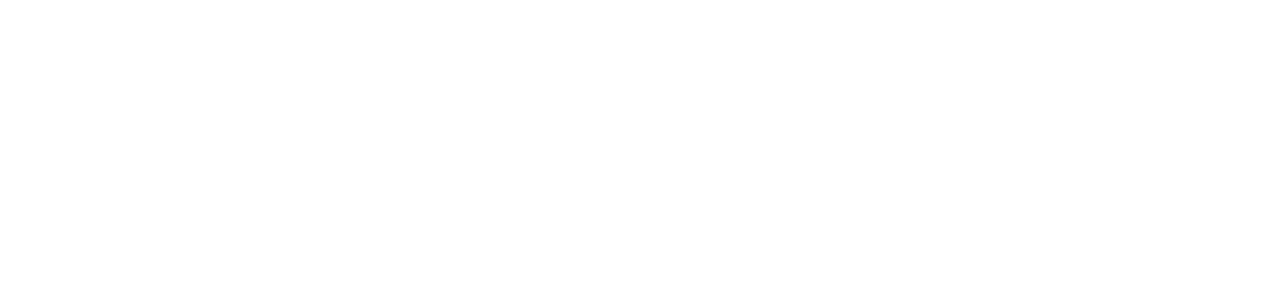
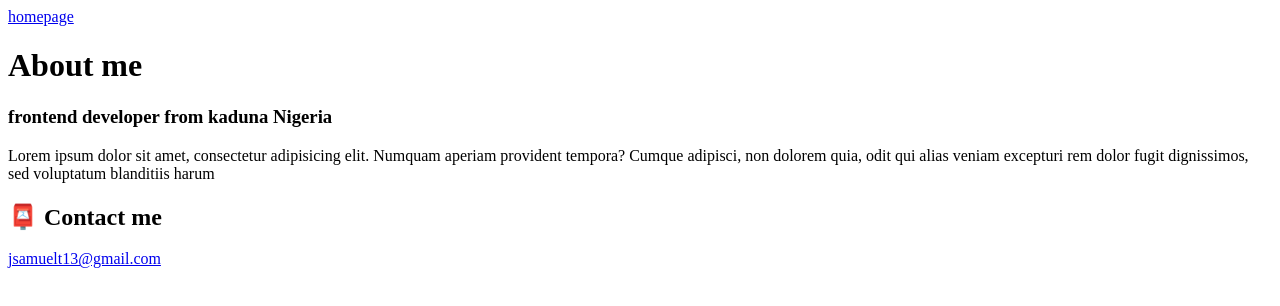
Before and after one commit to ogechi3/frontend-developer-page, a plain HTML site: page about.html in a window 1280 px wide. Drawn offline with Linux system fonts and the light colour scheme.

Commit message:
added links to each page

```diff
--- a/about.html
+++ b/about.html
@@ -5,5 +5,19 @@
     <meta name="viewport" content="width=device-width, initial-scale=1.0" />
     <title>frontend-about-page</title>
   </head>
-  <body></body>
+  <body>
+    <a href="/">homepage</a>
+    <h1>About me</h1>
+    <h3>frontend developer from kaduna Nigeria</h3>
+    <p>
+      Lorem ipsum dolor sit amet, consectetur adipisicing elit. Numquam aperiam
+      provident tempora? Cumque adipisci, non dolorem quia, odit qui alias
+      veniam excepturi rem dolor fugit dignissimos, sed voluptatum blanditiis
+      harum
+    </p>
+    <div>
+      <h2 id="Contact">📮 Contact me</h2>
+      <a href="mailto:jsamuelt13@gmail.com">jsamuelt13@gmail.com</a>
+    </div>
+  </body>
 </html>
```
Also changed, not shown: index.html (+9 -1 lines).
